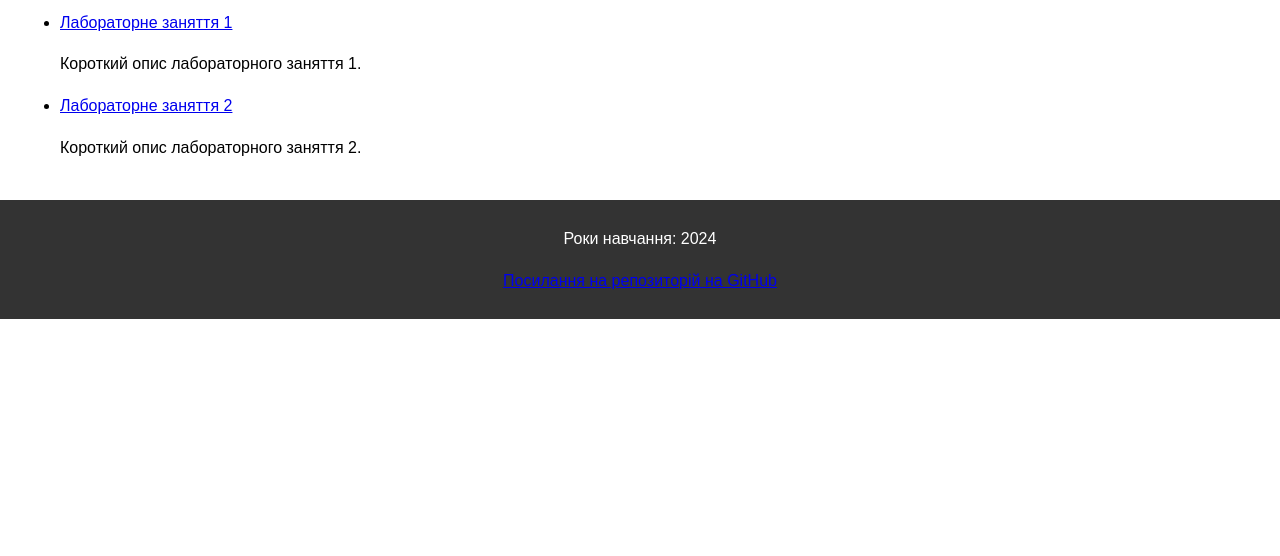
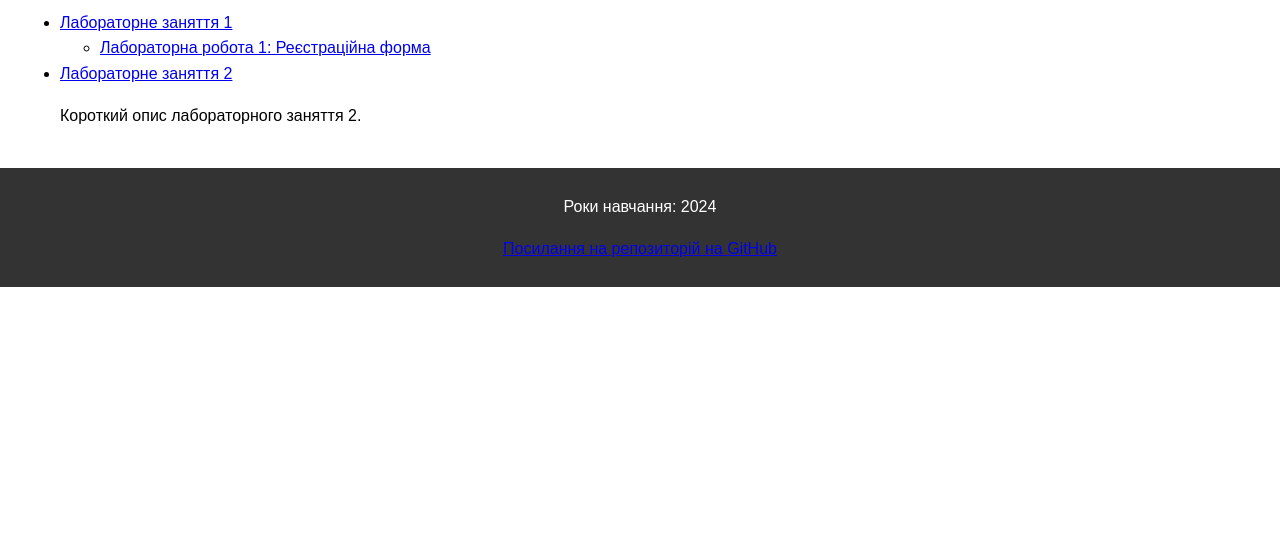
Before and after one commit to skytsaki/personal-website, a plain HTML site: page labs.html in a window 1280 px wide. Shown: the part 244-800 px from the top of the page. Drawn offline with Linux system fonts and the light colour scheme.

Commit message:
Update labs.html

```diff
--- a/labs.html
+++ b/labs.html
@@ -25,7 +25,10 @@
             <ul>
                 <li>
                     <a href="lab1.html">Лабораторне заняття 1</a>
-                    <p>Короткий опис лабораторного заняття 1.</p>
+                    <ul>
+    <li><a href="labs/registration.html">Лабораторна робота 1: Реєстраційна форма</a></li>
+                    </ul>
+
                 </li>
                 <li>
                     <a href="lab2.html">Лабораторне заняття 2</a>
```
